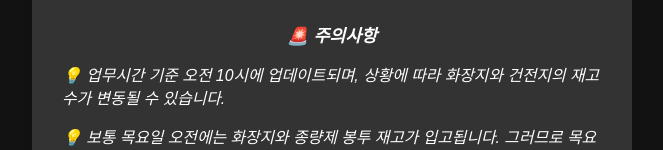
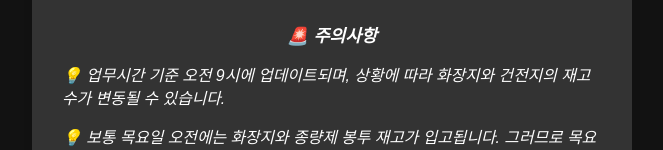
Before and after one commit to jaehyundev/RecyclingWebSite, a plain HTML site: page index.html in a window 1280 px wide. Shown: the part 560-710 px from the top of the page, without its empty margins (308-971 px from the left). Drawn offline with Linux system fonts and the light colour scheme; a web font is replaced by a local one.

Commit message:
Update index.html

```diff
--- a/index.html
+++ b/index.html
@@ -124,7 +124,7 @@
 
         <div class="note">
             <h2>🚨 주의사항 </h2>
-            <p class="inner">💡 업무시간 기준 오전 10시에 업데이트되며, 상황에 따라 화장지와 건전지의 재고 수가 변동될 수 있습니다.</p>
+            <p class="inner">💡 업무시간 기준 오전 9시에 업데이트되며, 상황에 따라 화장지와 건전지의 재고 수가 변동될 수 있습니다.</p>
             <p class="inner">💡 보통 목요일 오전에는 화장지와 종량제 봉투 재고가 입고됩니다. 그러므로 목요일 오후 방문을 권장드립니다.</p>
             <p class="inner">💡 목요일은 오후 2시 ~ 5시까지 1층 도로변 주차장에서 교환 사업을 진행합니다.</p>
         </div>
```
